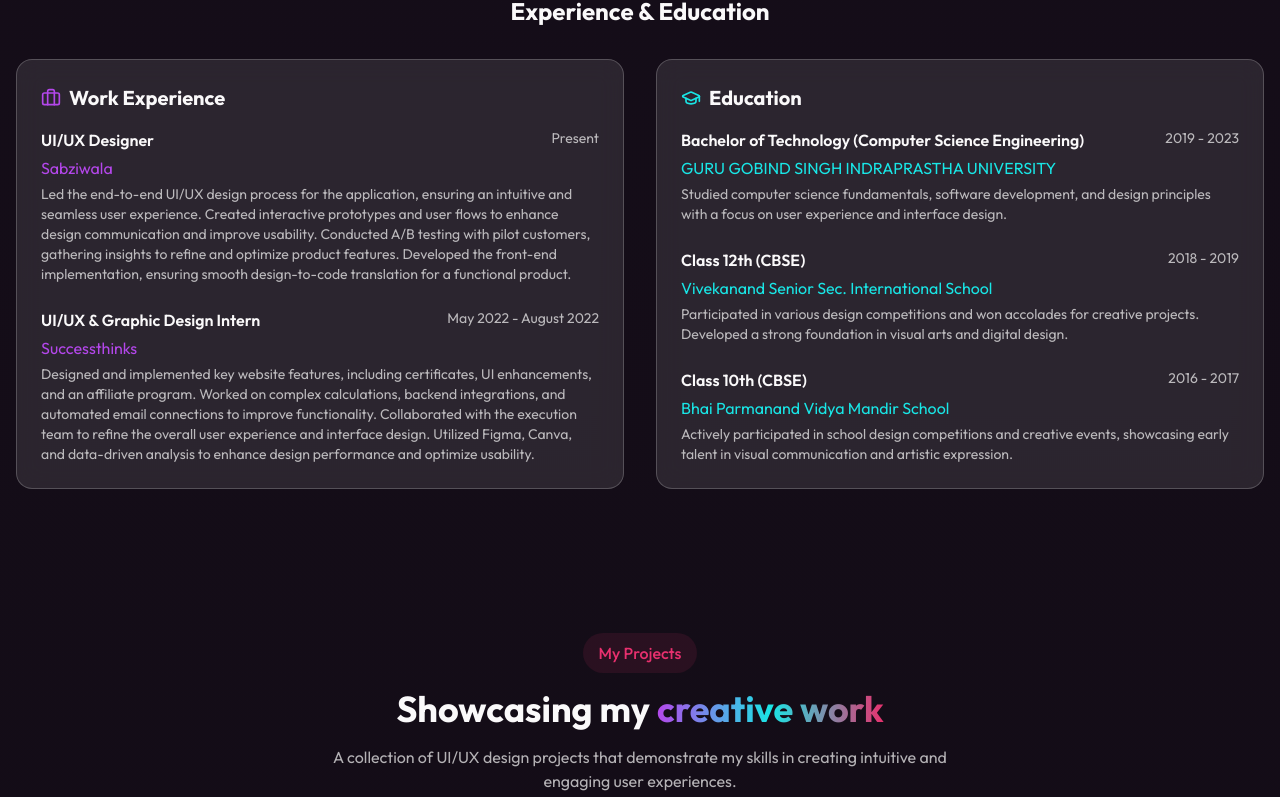
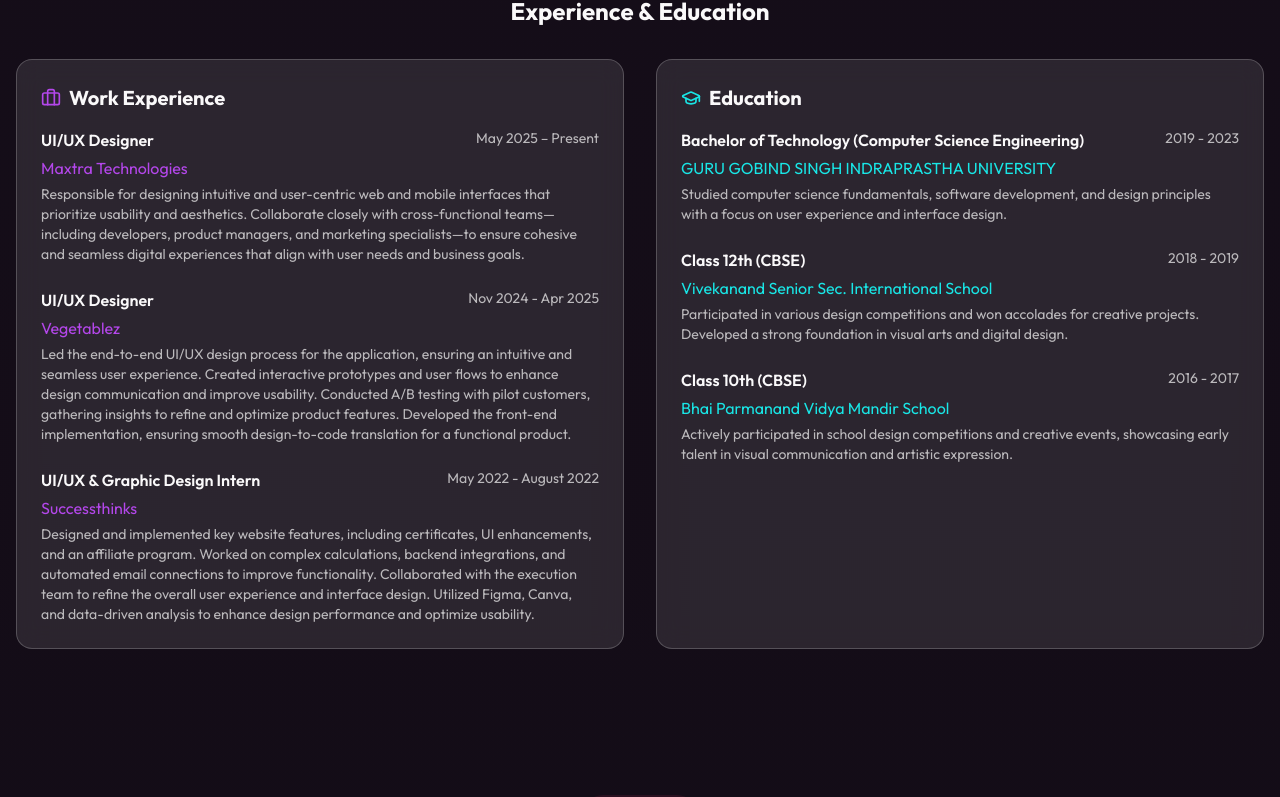
Before and after one commit to Mouriyan-gandhi/Portfolio-Website, a Next.js app: page / in a window 1280 px wide. Shown: the part 1675-2472 px from the top of the page. Built offline with nearby package versions, Linux system fonts and the light colour scheme.

Commit message:
Update about.tsx
Added new experience

```diff
--- a/components/about.tsx
+++ b/components/about.tsx
@@ -128,12 +128,26 @@ export default function About() {
               </h4>
 
               <div className="space-y-6">
+
+                <div>
+                <div className="flex justify-between mb-1">
+                  <h5 className="font-semibold">UI/UX Designer</h5>
+                  <span className="text-sm text-foreground/70">May 2025 – Present</span>
+                  </div>
+                  <p className="text-primary mb-1">Maxtra Technologies</p>
+                  <p className="text-sm text-foreground/70">
+                   Responsible for designing intuitive and user-centric web and mobile interfaces that prioritize usability and aesthetics.
+                   Collaborate closely with cross-functional teams—including developers, product managers, and marketing specialists—to
+                   ensure cohesive and seamless digital experiences that align with user needs and business goals.
+                 </p>
+                </div>
+
                 <div>
                   <div className="flex justify-between mb-1">
                     <h5 className="font-semibold">UI/UX Designer</h5>
-                    <span className="text-sm text-foreground/70">Present</span>
+                    <span className="text-sm text-foreground/70">Nov 2024 - Apr 2025</span>
                   </div>
-                  <p className="text-primary mb-1">Sabziwala</p>
+                  <p className="text-primary mb-1">Vegetablez</p>
                   <p className="text-sm text-foreground/70">
                     Led the end-to-end UI/UX design process for the application, ensuring an intuitive and seamless user
                     experience. Created interactive prototypes and user flows to enhance design communication and
```
